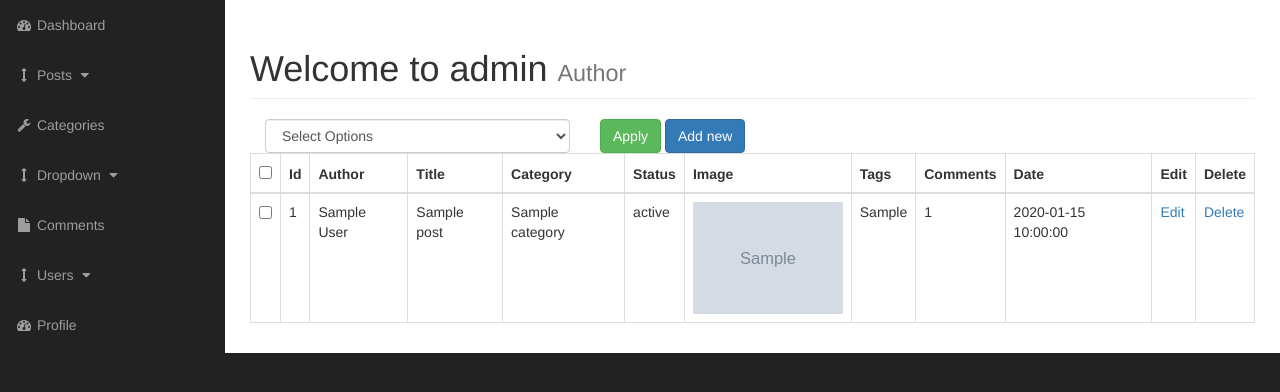
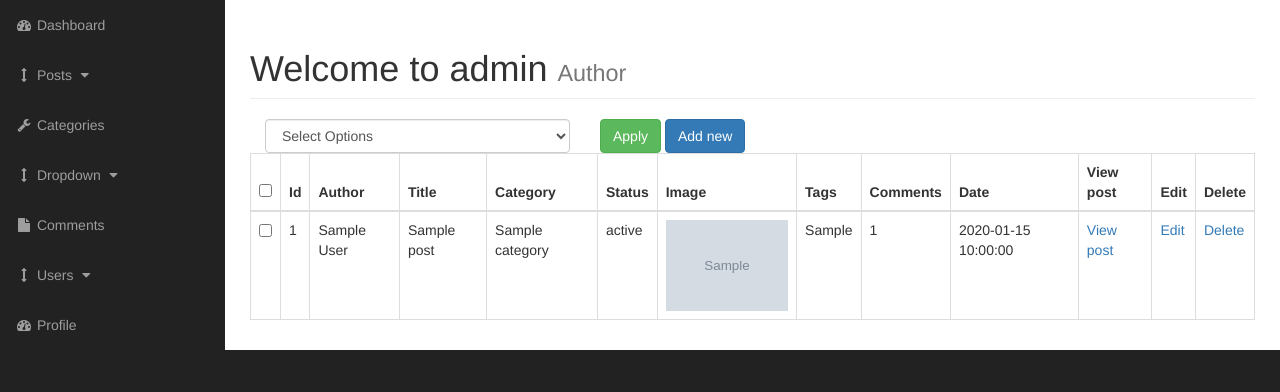
Before and after one commit to Albinaaaaa/cms-blogging-system-project, a PHP site: page /admin/posts.php in a window 1280 px wide. Shown: the part 51-443 px from the top of the page. Run offline with PHP 8.4, Linux system fonts and the light colour scheme; the visitor is signed in with stand-in values (Sample User, id 1); tables that the repository leaves empty or names only in its code hold one stand-in row (values such as "Sample post"); grey boxes marked "Sample" are stand-in pictures; some libraries are stand-ins or nearby versions.

Commit message:
added dynamic link to spesific post in posts admin

```diff
--- a/admin/includes/view_all_posts.php
+++ b/admin/includes/view_all_posts.php
@@ -46,7 +46,7 @@ if (isset($_POST['checkBoxArray'])) {
 		</div>
 		<div class="col-xs-4">
 			<input type="submit" name="submit" class="btn btn-success" value="Apply">
-			<a class="btn btn-primary" href="add_post.php">Add new</a>
+			<a class="btn btn-primary" href="posts.php?source=add-post">Add new</a>
 		</div>
 		<!-- </div> -->
 		<thead>
@@ -61,6 +61,7 @@ if (isset($_POST['checkBoxArray'])) {
 				<th>Tags</th>
 				<th>Comments</th>
 				<th>Date</th>
+				<th>View post</th>
 				<th>Edit</th>
 				<th>Delete</th>
 			</tr>
@@ -107,6 +108,7 @@ if (isset($_POST['checkBoxArray'])) {
 				echo "<td>$postTags</td>";
 				echo "<td>$postCommentCount</td>";
 				echo "<td>$postDate</td>";
+				echo "<td><a href='../post.php?p-id={$postId}'>View post</a></td>";
 				echo "<td><a href='posts.php?source=edit-post&p-id={$postId}'>Edit</a></td>";
 				echo "<td><a href='categories.php?delete={$postId}'>Delete</a></td>";
 				echo "</tr>";
```
